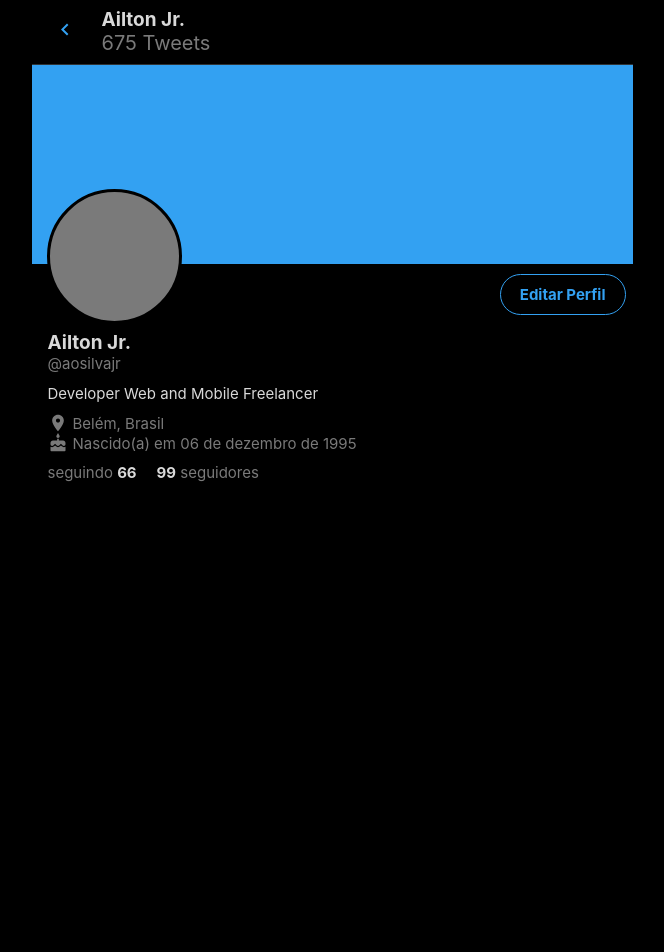
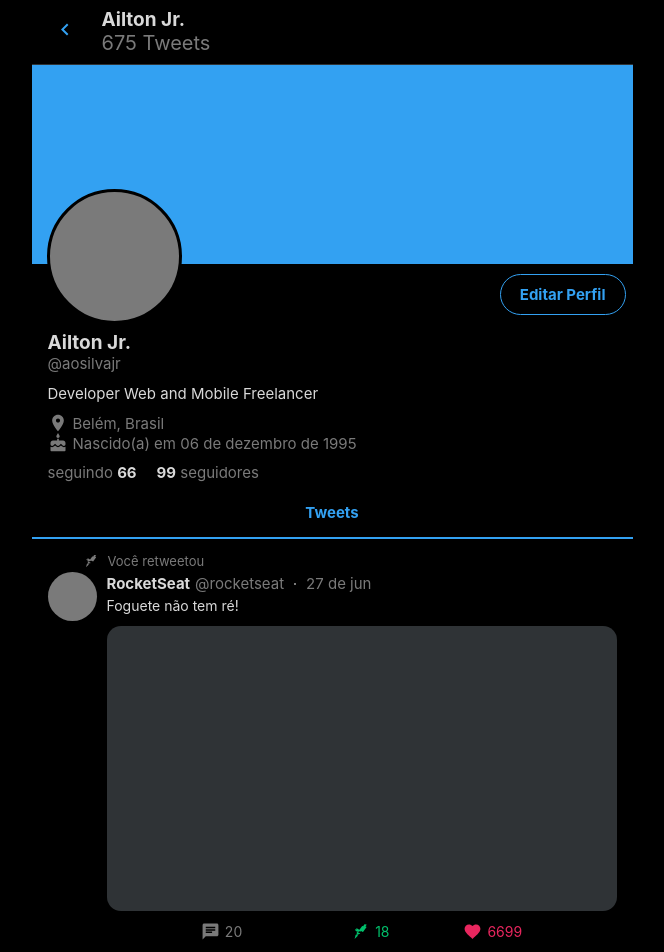
Before and after one commit to aosilvajr/twitter-clone, a React (Create React App) app: page / in a window 1280 px wide. Shown: the top 952 px of the page, without its empty margins (308-972 px from the left). Before the commit the page ends 800 px from the top, so only its background shows below. Built offline with nearby package versions, Linux system fonts and the light colour scheme.

Commit message:
feat: Add main content

```diff
--- /dev/null
+++ b/src/components/Feed/index.tsx
@@ -0,0 +1,22 @@
+import React from 'react';
+
+import { Container, Tab, Tweets } from './styles';
+
+import Tweet from '../Tweet';
+
+const Feed: React.FC = () => {
+  return (
+    <Container>
+      <Tab>Tweets</Tab>
+
+      <Tweets>
+        <Tweet />
+        <Tweet />
+        <Tweet />
+        <Tweet />
+      </Tweets>
+    </Container>
+  );
+}
+
+export default Feed;
--- /dev/null
+++ b/src/components/Feed/styles.ts
@@ -0,0 +1,31 @@
+import styled from 'styled-components';
+
+export const Container = styled.div`
+  display: flex;
+  flex-direction: column;
+`;
+
+export const Tab = styled.div`
+  margin-top: 10px;
+  padding: 11px 0  15px;
+
+  font-weight: bold;
+  font-size: 15px;
+  text-align: center;
+
+  outline: 0;
+  cursor: pointer;
+
+  color: var(--twitter);
+  border-bottom: 2px solid var(--twitter);
+
+  &:hover {
+    background: var(--twitter-dark-hover);
+  }
+`;
+
+export const Tweets = styled.div`
+  display: flex;
+  flex-direction: column;
+  flex-shrink: 0;
+`;
--- a/src/components/Main/styles.ts
+++ b/src/components/Main/styles.ts
@@ -16,6 +16,7 @@
 export const Header = styled.div`
   position: sticky;
   top: 0;
+
   background: var(--primary);
 
   display: flex;
@@ -24,6 +25,8 @@
   text-align: left;
   padding: 8px 0 9px 13px;
   border-bottom: 1px solid var(--outline);
+
+  z-index: 2;
 
   > button {
     padding: 8px;
--- a/src/components/ProfilePage/index.tsx
+++ b/src/components/ProfilePage/index.tsx
@@ -1,6 +1,8 @@
 import React from 'react';
 
 import { Container, Banner, Avatar, ProfileData, EditButton, LocationIcon, CakeIcon, Followage } from './styles';
+
+import Feed from '../Feed';
 
 const ProfilePage: React.FC = () => {
   return (
@@ -34,6 +36,8 @@
           <span><strong>99</strong> seguidores</span>
         </Followage>
       </ProfileData>
+
+      <Feed />
     </Container>
   );
 }
--- /dev/null
+++ b/src/components/Tweet/index.tsx
@@ -0,0 +1,68 @@
+import React from 'react';
+
+import {
+  Container,
+  Retweeted,
+  RocketSeatIcon,
+  Body,
+  Avatar,
+  Content,
+  Header,
+  Dot,
+  Description,
+  ImageContent,
+  Icons,
+  Status,
+  RetweetIcon,
+  LikeIcon,
+  CommentIcon
+} from './styles';
+
+const Tweet: React.FC = () => {
+  return (
+    <Container>
+      <Retweeted>
+        <RocketSeatIcon />
+        Você retweetou
+      </Retweeted>
+
+      <Body>
+        <Avatar />
+
+        <Content>
+          <Header>
+            <strong>RocketSeat</strong>
+            <span>@rocketseat</span>
+
+            <Dot />
+
+            <time>27 de jun</time>
+          </Header>
+
+          <Description>Foguete não tem ré!</Description>
+
+          <ImageContent />
+
+          <Icons>
+            <Status>
+              <CommentIcon />
+              20
+            </Status>
+
+            <Status>
+              <RetweetIcon />
+              18
+            </Status>
+
+            <Status>
+              <LikeIcon />
+              6699
+            </Status>
+          </Icons>
+        </Content>
+      </Body>
+    </Container>
+  );
+}
+
+export default Tweet;
--- /dev/null
+++ b/src/components/Tweet/styles.ts
@@ -0,0 +1,183 @@
+import styled, { css } from 'styled-components';
+import { RocketseatIcon } from '../../icons/RocketseatIcon'
+import { MdChat, MdFavorite } from '../../icons/ReactIcons';
+
+export const Container = styled.div`
+  display: flex;
+  flex-direction: column;
+
+  padding: 14px 16px;
+  border-bottom: 1px solid var(--outline);
+
+  max-width: 100%;
+`;
+
+export const Retweeted = styled.div`
+  display: flex;
+  align-items: center;
+
+  font-size: 13px;
+  color: var(--gray);
+`;
+
+export const RocketSeatIcon = styled(RocketseatIcon)`
+  width: 16px;
+  height: 16px;
+
+  margin-left: 35px;
+  margin-right: 9px;
+
+  > path {
+    fill: var(--gray);
+  }
+`;
+
+export const Body = styled.div`
+  display: flex;
+  margin-top: 3px;
+
+  position: relative;
+`;
+
+export const Avatar = styled.div`
+  width: 49px;
+  height: 49px;
+  border-radius: 50%;
+  flex-shrink: 0;
+  background: var(--gray);
+
+  position: absolute;
+  top: 0;
+  left: 0;
+`;
+
+export const Content = styled.div`
+  display: flex;
+  flex-direction: column;
+
+  width: 100%;
+  margin-top: 2px;
+  padding-left: 59px;
+`;
+
+export const Header = styled.div`
+  display: flex;
+  align-items: center;
+
+  font-size: 15px;
+  white-space: nowrap;
+
+  > strong {
+    margin-right: 5px;
+  }
+
+  > span, time {
+    color: var(--gray);
+  }
+
+  > strong, span {
+    white-space: nowrap;
+    text-overflow: ellipsis;
+    overflow: hidden;
+  }
+`;
+
+export const Dot = styled.div`
+  background: var(--gray);
+  width: 2px;
+  height: 2px;
+  margin: 0 10px;
+`;
+
+export const Description = styled.p`
+  font-size: 14px;
+  margin-top: 4px;
+`;
+
+export const ImageContent = styled.div`
+  margin-top: 12px;
+  width: 100%;
+  height: min(285px, max(175px, 41vw));
+
+  background: var(--outline);
+  border-radius: 14px;
+
+  cursor: pointer;
+
+  &:hover  {
+    opacity: .7;
+  }
+`;
+
+export const Icons = styled.div`
+  display: flex;
+  align-items: center;
+  justify-content: space-between;
+
+  flex-wrap: wrap;
+  margin: 11px auto 0;
+
+  width: 100%; /** Mobile */
+
+  > div {
+    cursor: pointer;
+
+     &:hover {
+       opacity: .7;
+     }
+  }
+
+  @media (min-width: 330px) {
+    width: 63%;
+  }
+`;
+
+export const Status = styled.div`
+  display: flex;
+  align-items: center;
+
+  font-size: 14px;
+
+  > svg {
+    margin-right: 5px;
+  }
+
+  &:nth-child(1) {
+    &, > svg path {
+      color: var(--gray);
+    }
+  }
+
+  &:nth-child(2) {
+    color: var(--retweet);
+
+   > svg path {
+      fill: var(--retweet);
+    }
+  }
+
+  &:nth-child(3) {
+    color: var(--like);
+
+   > svg path {
+      fill: var(--like);
+    }
+  }
+`;
+
+const iconCSS = css`
+  width: 19px;
+  height: 19px;
+`;
+
+export const RetweetIcon = styled(RocketSeatIcon)`
+  ${iconCSS}
+`;
+
+export const LikeIcon = styled(MdFavorite)`
+  ${iconCSS}
+`;
+
+export const CommentIcon = styled(MdChat)`
+  ${iconCSS}
+`;
--- a/src/icons/ReactIcons.ts
+++ b/src/icons/ReactIcons.ts
@@ -1 +1 @@
-export { MdKeyboardArrowLeft, MdFavorite, MdPerson, MdCake, MdHome, MdNotifications, MdEmail, MdFavoriteBorder, MdExitToApp, MdLocationOn, MdSearch } from 'react-icons/md'
+export { MdChat, MdKeyboardArrowLeft, MdFavorite, MdPerson, MdCake, MdHome, MdNotifications, MdEmail, MdFavoriteBorder, MdExitToApp, MdLocationOn, MdSearch } from 'react-icons/md'
--- /dev/null
+++ b/src/icons/RocketseatIcon.tsx
@@ -0,0 +1,14 @@
+import React from 'react';
+
+export const RocketseatIcon: React.FC = (props) => {
+  return (
+    <svg width="1em" height="1em" viewBox="0 0 41 41" fill="none" {...props}>
+      <path
+        fillRule="evenodd"
+        clipRule="evenodd"
+        d="M20.114 25.417a5647.58 5647.58 0 00-4.091-2.522l-4.09-2.524a.115.115 0 00-.175.095c-.01.185-.022.455-.029.606a.36.36 0 00.054.208l.94 1.51a.673.673 0 01.079.522l-.663 2.577a.27.27 0 00.092.28c.342.273.765.575 1.274.889.51.314.969.556 1.366.738a.265.265 0 00.288-.044l1.967-1.773a.656.656 0 01.497-.167l1.758.154a.352.352 0 00.208-.046l.522-.303a.117.117 0 00.003-.2zM14.553 28.677a.652.652 0 00-.353-.477 14.907 14.907 0 01-1.056-.582c-.114-.07-.528-.327-1-.674a.652.652 0 00-.586-.096l-.114.036a2.468 2.468 0 00-1.623 1.693L7.8 35.907c-.068.245.227.424.413.253l5.595-5.147a2.467 2.467 0 00.764-2.217l-.02-.119zM33.49 6.299c.24-.32.096-.562-.012-.661a.867.867 0 00-.41-.178l-3.48-.53a.878.878 0 00-.84.35L26.85 7.868a.885.885 0 00.148 1.204c.024.021.031.058.014.086a.067.067 0 01-.067.031l-2.277-.347a.998.998 0 00-.955.398l-5.551 7.566a.235.235 0 01-.311.062l-5.344-3.245a.734.734 0 00-1.02.268c-.2.353-.058.806.288 1.016l.138.084c.069.042.105.12.094.2l-.163 1.08a.146.146 0 01-.22.105l-.782-.468a1.338 1.338 0 00-1.845.447 1.354 1.354 0 00.253 1.71c.015.014.153.121.189.143l.002.002 3.992 2.457c2.158 1.31 3.798.236 4.31-.15.455-.342.971-.72 1.833-.194a.978.978 0 001.009-.003l.993-.592a.922.922 0 01.95.004l3.028 1.838a.268.268 0 00.355-.07l7.399-10.07c.603-.808.156-1.202-.211-1.298-.024-.006-.047-.012-.071-.016l-1.775-.27a.216.216 0 01-.076-.03.211.211 0 01-.07-.29L33.49 6.3z"
+        fill="#fff"
+      />
+    </svg>
+  );
+};
```
